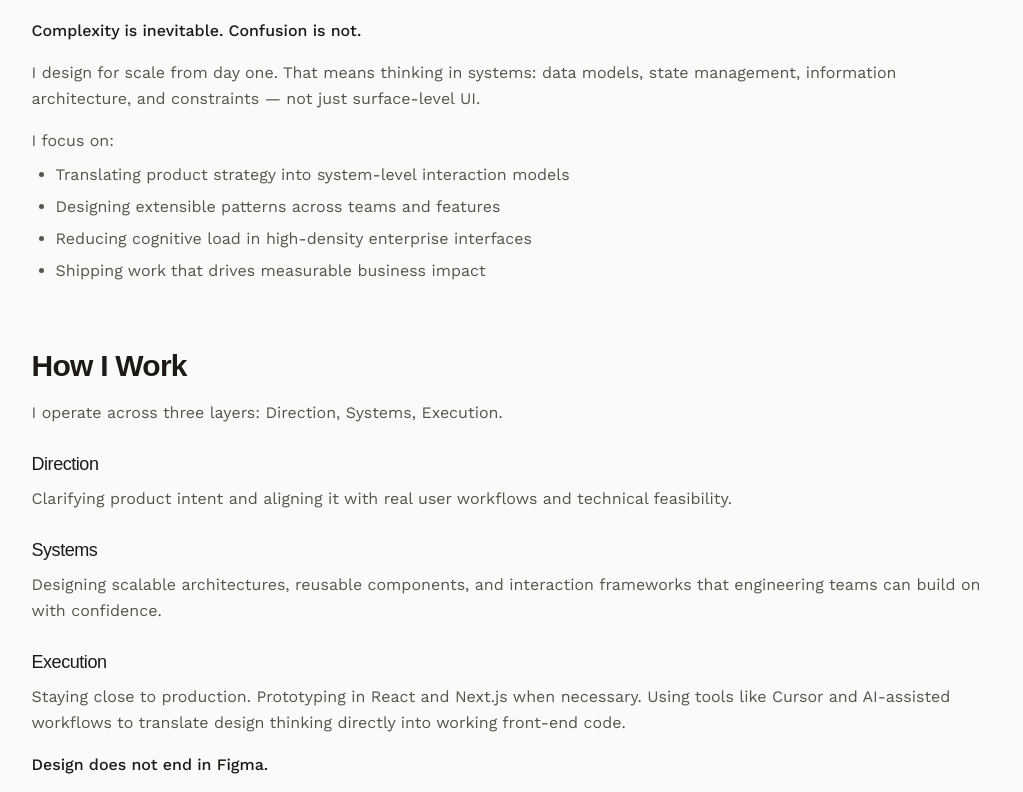
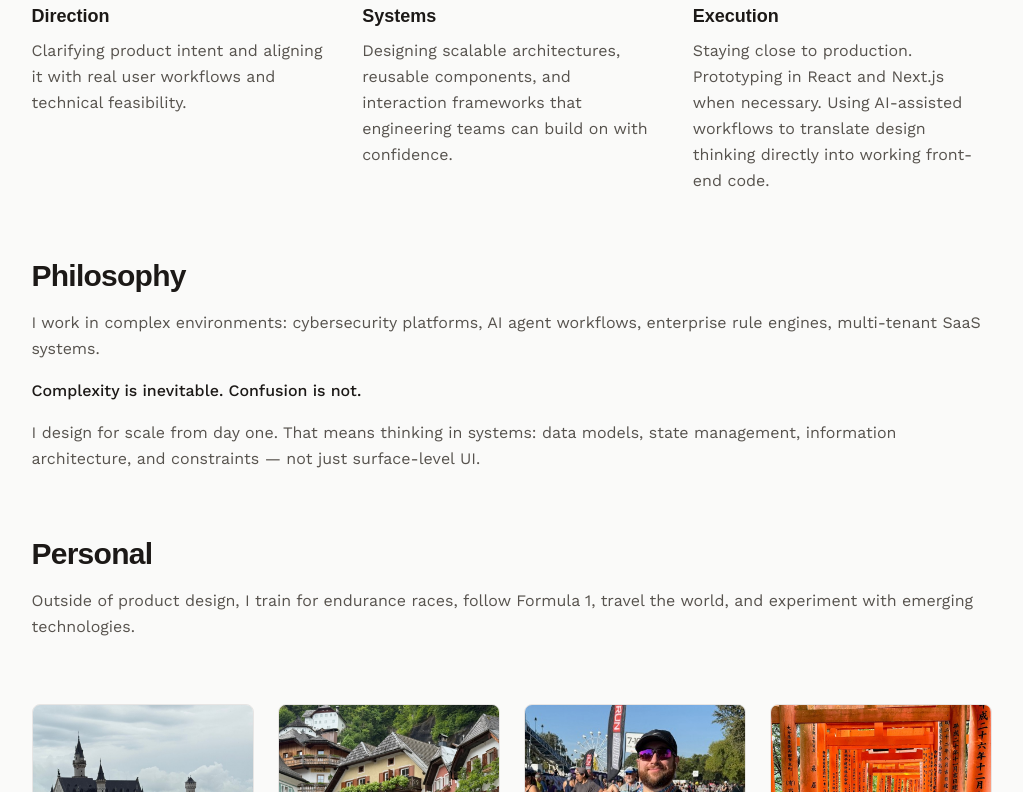
Before and after one commit to crismancodes/personalsite, a Next.js app: page /about in a window 1280 px wide. Shown: the part 668-1460 px from the top of the page, without its empty margins (121-1144 px from the left). Built offline with nearby package versions, Linux system fonts and the light colour scheme; a web font is replaced by a local one.

Commit message:
Update dependencies in package-lock.json, remove unused approach section from HomePage, and restructure AboutPage content to clarify work philosophy and approach.

```diff
--- a/src/app/about/page.tsx
+++ b/src/app/about/page.tsx
@@ -19,10 +19,6 @@ export default function AboutPage() {
                   SaaS products.
                 </p>
                 <p className="text-lg text-muted-foreground leading-relaxed">
-                  I turn ambiguity into working systems, strategy into shipped
-                  software, and complexity into usable structure.
-                </p>
-                <p className="text-lg text-muted-foreground leading-relaxed">
                   The best products don&apos;t just function. They create
                   clarity, and clarity builds trust.
                 </p>
@@ -41,7 +37,48 @@ export default function AboutPage() {
         </Container>
       </Section>
 
-      <Section id="philosophy" className="bg-muted/30 py-6 md:py-8">
+      <Section id="how-i-work" className="bg-muted/30 py-6 md:py-8">
+        <Container className="max-w-3xl">
+          <h2 className="font-serif text-2xl font-semibold tracking-tight sm:text-3xl mb-4">
+            How I Work
+          </h2>
+          <p className="text-muted-foreground leading-relaxed">
+            I operate across three layers: Direction, Systems, Execution.
+          </p>
+          <div className="mt-10 grid gap-8 md:grid-cols-3">
+            <div>
+              <h3 className="font-serif text-lg font-semibold text-foreground">
+                Direction
+              </h3>
+              <p className="mt-2 text-muted-foreground leading-relaxed">
+                Clarifying product intent and aligning it with real user workflows and
+                technical feasibility.
+              </p>
+            </div>
+            <div>
+              <h3 className="font-serif text-lg font-semibold text-foreground">
+                Systems
+              </h3>
+              <p className="mt-2 text-muted-foreground leading-relaxed">
+                Designing scalable architectures, reusable components, and interaction
+                frameworks that engineering teams can build on with confidence.
+              </p>
+            </div>
+            <div>
+              <h3 className="font-serif text-lg font-semibold text-foreground">
+                Execution
+              </h3>
+              <p className="mt-2 text-muted-foreground leading-relaxed">
+                Staying close to production. Prototyping in React and Next.js when
+                necessary. Using AI-assisted workflows to translate design thinking
+                directly into working front-end code.
+              </p>
+            </div>
+          </div>
+        </Container>
+      </Section>
+
+      <Section id="philosophy" className="py-6 md:py-8">
         <Container className="max-w-3xl">
           <h2 className="font-serif text-2xl font-semibold tracking-tight sm:text-3xl mb-4">
             Philosophy
@@ -56,66 +93,7 @@ export default function AboutPage() {
           <p className="mt-4 text-muted-foreground leading-relaxed">
             I design for scale from day one. That means thinking in systems: data
             models, state management, information architecture, and constraints
-            — not just surface-level UI.
-          </p>
-          <p className="mt-4 text-muted-foreground leading-relaxed">
-            I focus on:
-          </p>
-          <ul className="mt-2 list-disc space-y-1.5 pl-6 text-muted-foreground leading-relaxed">
-            <li>
-              Translating product strategy into system-level interaction models
-            </li>
-            <li>
-              Designing extensible patterns across teams and features
-            </li>
-            <li>
-              Reducing cognitive load in high-density enterprise interfaces
-            </li>
-            <li>
-              Shipping work that drives measurable business impact
-            </li>
-          </ul>
-        </Container>
-      </Section>
-
-      <Section id="how-i-work" className="py-6 md:py-8">
-        <Container className="max-w-3xl">
-          <h2 className="font-serif text-2xl font-semibold tracking-tight sm:text-3xl mb-4">
-            How I Work
-          </h2>
-          <p className="text-muted-foreground leading-relaxed">
-            I operate across three layers: Direction, Systems, Execution.
-          </p>
-
-          <h3 className="mt-6 mb-2 font-serif text-lg font-medium tracking-tight text-foreground">
-            Direction
-          </h3>
-          <p className="text-muted-foreground leading-relaxed">
-            Clarifying product intent and aligning it with real user workflows and
-            technical feasibility.
-          </p>
-
-          <h3 className="mt-6 mb-2 font-serif text-lg font-medium tracking-tight text-foreground">
-            Systems
-          </h3>
-          <p className="text-muted-foreground leading-relaxed">
-            Designing scalable architectures, reusable components, and interaction
-            frameworks that engineering teams can build on with confidence.
-          </p>
-
-          <h3 className="mt-6 mb-2 font-serif text-lg font-medium tracking-tight text-foreground">
-            Execution
-          </h3>
-          <p className="text-muted-foreground leading-relaxed">
-            Staying close to production. Prototyping in React and Next.js when
-            necessary. Using tools like Cursor and AI-assisted workflows to
-            translate design thinking directly into working front-end code.
-          </p>
-          <p className="mt-4 font-medium text-foreground leading-relaxed">
-            Design does not end in Figma.
-          </p>
-          <p className="mt-4 text-muted-foreground leading-relaxed">
-            I lead through output, clarity, and ownership.
+            &mdash; not just surface-level UI.
           </p>
         </Container>
       </Section>
--- a/src/app/page.tsx
+++ b/src/app/page.tsx
@@ -14,24 +14,6 @@ import {
 import { FractalGradientBackground } from "@/components/fractal-gradient-background";
 import { LogoMarquee } from "@/components/logo-marquee";
 import { getFeaturedProjects } from "@/lib/projects";
-
-const approachColumns = [
-  {
-    title: "Vision",
-    description:
-      "Define product direction and identify where clarity creates competitive advantage.",
-  },
-  {
-    title: "Systems",
-    description:
-      "Design frameworks and workflows that scale across teams and features.",
-  },
-  {
-    title: "Execution",
-    description:
-      "Partner closely with product and engineering to ship high-impact solutions.",
-  },
-];
 
 export default function HomePage() {
   const featured = getFeaturedProjects();
@@ -140,30 +122,6 @@ export default function HomePage() {
             </div>
           </Container>
         </Section>
-
-        {/* Approach */}
-        <Section id="approach">
-          <Container>
-            <h2 className="font-serif text-2xl font-semibold tracking-tight sm:text-3xl">
-              Approach
-            </h2>
-            <p className="mt-2 text-muted-foreground">
-              Strategic vision grounded in systems thinking and rigorous execution.
-            </p>
-            <div className="mt-12 grid gap-10 md:grid-cols-3">
-              {approachColumns.map((col) => (
-                <div key={col.title}>
-                  <h3 className="font-serif text-lg font-semibold text-foreground">
-                    {col.title}
-                  </h3>
-                  <p className="mt-2 text-muted-foreground leading-relaxed">
-                    {col.description}
-                  </p>
-                </div>
-              ))}
-            </div>
-          </Container>
-        </Section>
       </div>
     </>
   );
```
Also changed, not shown: public/images/case-studies/charlotte-ai-agent-builder/ai-agents-list-page.png (deleted), 1 other file (tests, documents, lock files or other folders).
